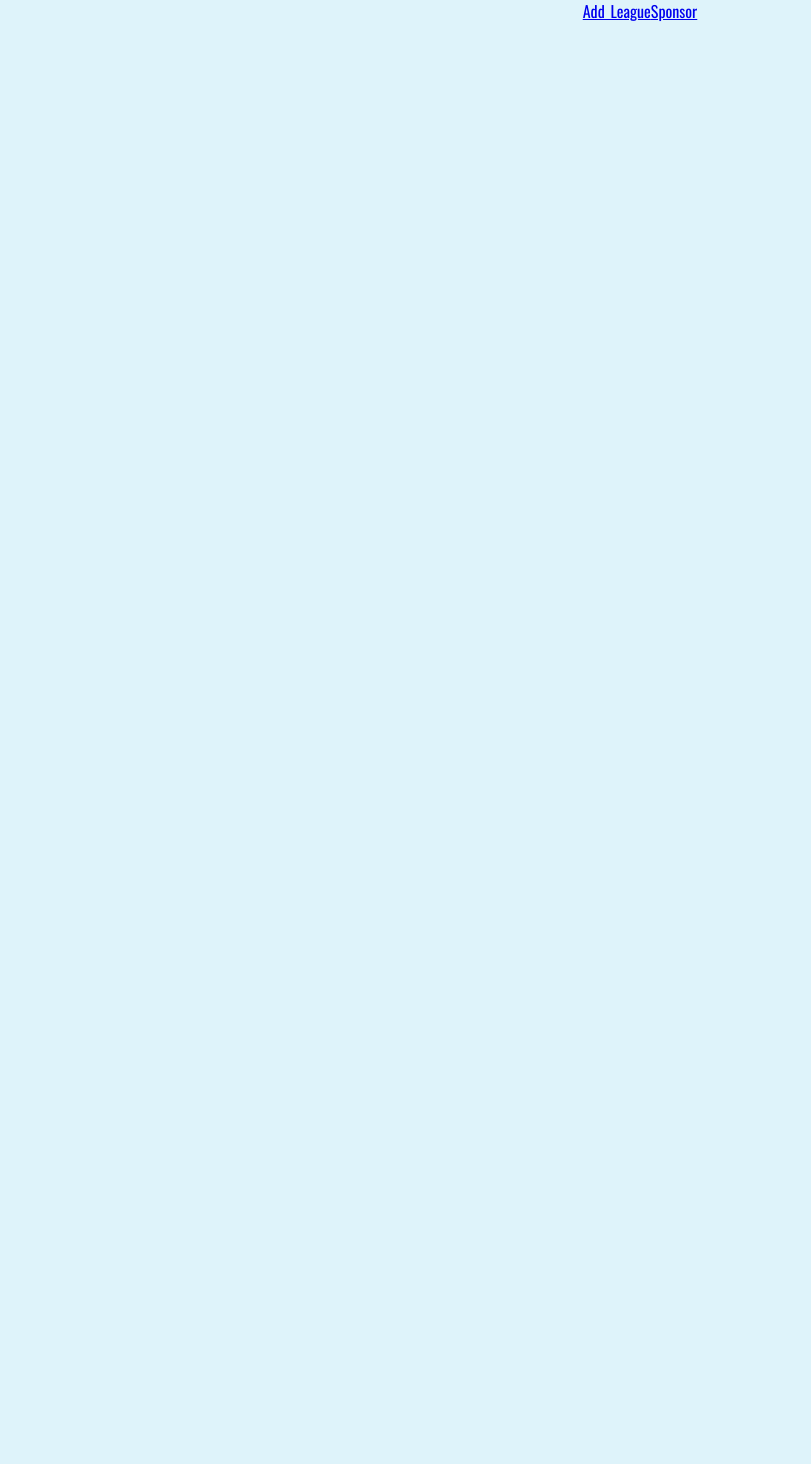
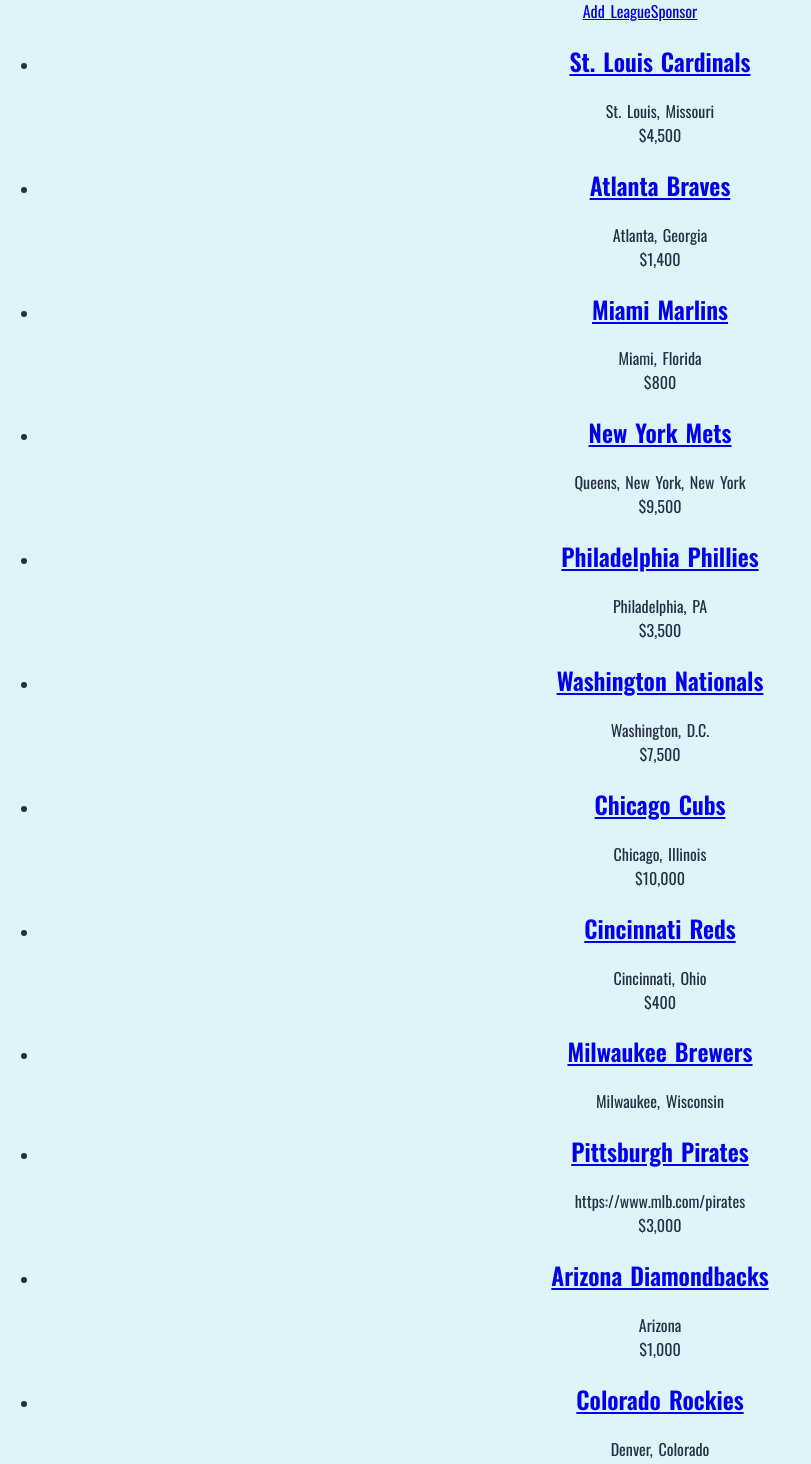
Before and after one commit to oliviadavis593/LeagueSponsor, a React (Create React App) app: page /dashboard in a window 1280 px wide. Shown: the part 140-1604 px from the top of the page, without its empty margins (0-811 px from the left). Before the commit the page ends 800 px from the top, so only its background shows below. Built offline with nearby package versions, Linux system fonts and the light colour scheme.

Commit message:
League List

```diff
--- a/src/components/LeagueItem.js
+++ b/src/components/LeagueItem.js
@@ -0,0 +1,23 @@
+import React, { Component } from 'react';
+
+
+class LeagueItem extends Component {
+    render() {
+        const { league_name, website, price, location } = this.props;
+        return(
+            <div className='ls-league'>
+                <h2 className='ls-league__name'>
+                    <a href={website} target='blank'>{league_name}</a>
+                </h2>
+                <div className='ls-league__location'>
+                    {location}
+                </div>
+                <div className='ls-league__price'>
+                    {price}
+                </div>
+            </div>
+        )
+    }
+}
+
+export default LeagueItem;
--- a/src/components/LeagueList.js
+++ b/src/components/LeagueList.js
@@ -0,0 +1,27 @@
+import React, { Component } from 'react';
+import LeagueItem from '../components/LeagueItem';
+import STORE from '../components/store';
+
+class LeagueList extends Component {
+    render() {
+        return(
+            <section className='ls-league-list__container'>
+                <ul className='ls-league_list'>
+                    {STORE.leagues.map(league => (
+                        <li key={league.id}>
+                            <LeagueItem
+                            id={league.id}
+                            league_name={league.league_name}
+                            website={league.website}
+                            location={league.location}
+                            price={league.price}
+                            />
+                        </li>
+                    ))}
+                </ul>
+            </section>
+        )
+    }
+}
+
+export default LeagueList;
--- a/src/components/store.js
+++ b/src/components/store.js
@@ -0,0 +1,144 @@
+export default {
+    "leagues": [
+        {
+            id: 1,
+            league_name: 'St. Louis Cardinals',
+            website: 'https://www.mlb.com/cardinals',
+            location: 'St. Louis, Missouri',
+            price: '$4,500'
+        },
+        {
+            id: 2,
+            league_name: 'Atlanta Braves',
+            website: 'https://www.mlb.com/braves',
+            location: 'Atlanta, Georgia',
+            price: '$1,400'
+        },
+        {
+            id: 3,
+            league_name: 'Miami Marlins',
+            website: 'https://www.mlb.com/marlins',
+            location: 'Miami, Florida',
+            price: '$800'
+        },
+        {
+            id: 4,
+            league_name: 'New York Mets',
+            website: 'https://www.mlb.com/mets',
+            location: 'Queens, New York, New York',
+            price: '$9,500'
+        },
+        {
+            id: 5,
+            league_name: 'Philadelphia Phillies',
+            website: 'https://www.mlb.com/phillies',
+            location: 'Philadelphia, PA',
+            price: '$3,500'
+        },
+        {
+            id: 6,
+            league_name: 'Washington Nationals',
+            website: 'https://www.mlb.com/nationals',
+            location: 'Washington, D.C.',
+            price: '$7,500'
+        },
+        {
+            id: 7,
+            league_name: 'Chicago Cubs',
+            website: 'https://www.mlb.com/cubs',
+            location: 'Chicago, Illinois',
+            price: '$10,000'
+        },
+        {
+            id: 8,
+            league_name: 'Cincinnati Reds',
+            website: 'https://www.mlb.com/reds',
+            location: 'Cincinnati, Ohio',
+            price: '$400'
+        },
+        {
+            id: 9,
+            league_name: 'Milwaukee Brewers',
+            website: 'https://www.mlb.com/brewers',
+            location: 'Milwaukee, Wisconsin',
+            price: ''
+        },
+        {
+            id: 10,
+            league_name: 'Pittsburgh Pirates',
+            website: 'https://www.mlb.com/pirates',
+            location: 'https://www.mlb.com/pirates',
+            price: '$3,000'
+        },
+        {
+            id: 11,
+            league_name: 'Arizona Diamondbacks',
+            website: 'https://www.mlb.com/dbacks',
+            location: 'Arizona',
+            price: '$1,000'
+        },
+        {
+            id: 12,
+            league_name: 'Colorado Rockies',
+            website: 'https://www.mlb.com/rockies',
+            location: 'Denver, Colorado',
+            price: '$5,550'
+        },
+        {
+            id: 13,
+            league_name: 'Los Angeles Dodgers',
+            website: 'https://www.mlb.com/dodgers',
+            location: 'Los Angeles, California',
+            price: '$14,500'
+        },
+        {
+            id: 14,
+            league_name: 'San Diego Padres',
+            website: 'https://www.mlb.com/padres',
+            location: 'San Diego, California',
+            price: '$5,700'
+        },
+        {
+            id: 15,
+            league_name: 'San Francisco Giants',
+            website: 'https://www.mlb.com/giants',
+            location: 'San Francisco, California',
+            price: '$1,200'
+        },
+        {
+            id: 16,
+            league_name: 'Baltimore Orioles',
+            website: 'https://www.mlb.com/orioles',
+            location: 'Baltimore, Maryland',
+            price: '$2,200'
+        },
+        {
+            id: 17,
+            league_name: 'Cleveland Indians',
+            website: 'https://www.mlb.com/indians',
+            location: 'Clevland, Ohio',
+            price: '$1,400'
+        },
+        {
+            id: 18,
+            league_name: 'Boston Red Sox',
+            website: 'https://www.mlb.com/redsox',
+            location: 'Boston, Massachusetts',
+            price: '$15,000'
+        },
+        {
+            id: 19,
+            league_name: 'New York Yankees',
+            website: 'https://www.mlb.com/yankees',
+            location: 'New York, New York',
+            price: '$8,600'
+        },
+        {
+            id: 20,
+            league_name: 'Tampa Bay Rays',
+            website: 'https://www.mlb.com/rays',
+            location: 'Tampa Bay, Florida',
+            price: '$1,300'
+        },
+    ]
+}
--- a/src/views/Dashboard.js
+++ b/src/views/Dashboard.js
@@ -1,10 +1,12 @@
 import React from 'react';
 import Navigation from '../components/Navigation';
+import LeagueList from '../components/LeagueList';
 
 function Dashboard() {
     return(
         <div>
             <Navigation />
+            <LeagueList />
         </div>
     )
 }
```
